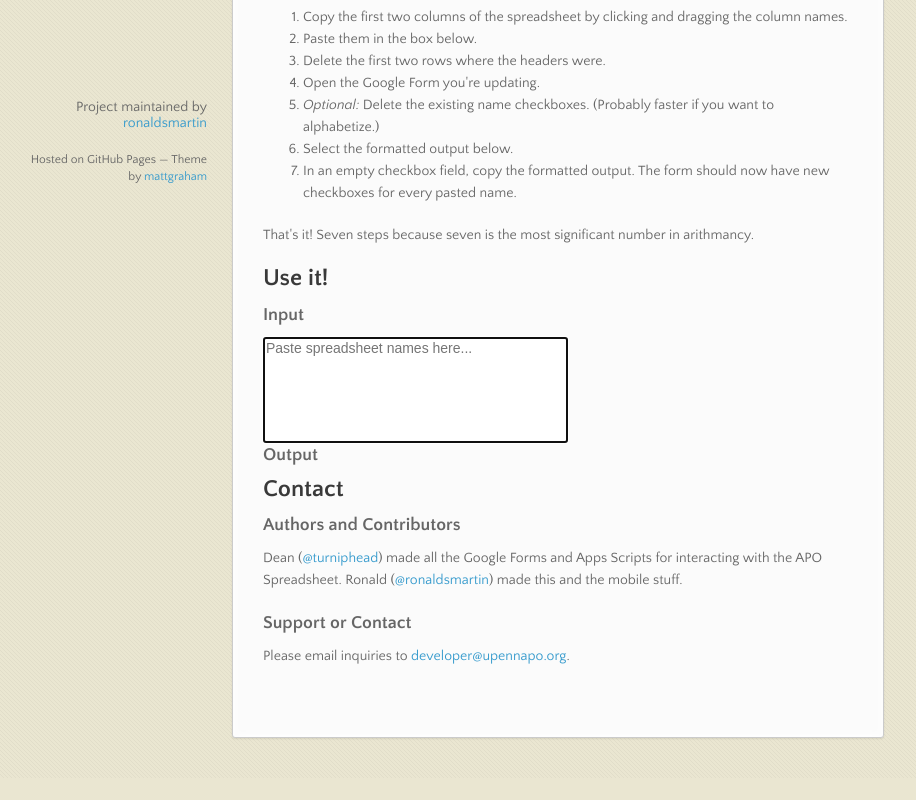
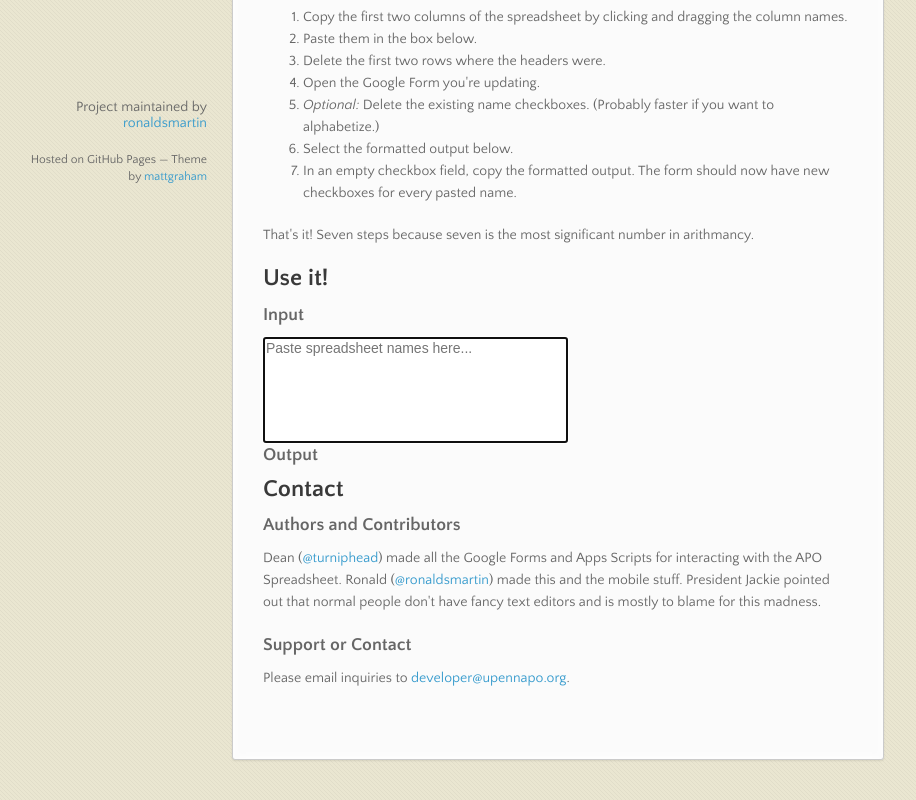
Before and after one commit to ronaldsmartin/APO-DZ-Form-Name-Formatter, a plain HTML site: page index.html in a window 1280 px wide. Shown: the part 575-1375 px from the top of the page, without its empty margins (83-999 px from the left). Before the commit the page ends 1353 px from the top, so only its background shows below. Drawn offline with nearby package versions, Linux system fonts and the light colour scheme.

Commit message:
Update index.html

```diff
--- a/index.html
+++ b/index.html
@@ -87,7 +87,7 @@
 <h3>
 <a name="authors-and-contributors" class="anchor" href="#authors-and-contributors"><span class="octicon octicon-link"></span></a>Authors and Contributors</h3>
 
-<p>Dean (<a href="https://github.com/turniphead" class="user-mention">@turniphead</a>) made all the Google Forms and Apps Scripts for interacting with the APO Spreadsheet. Ronald (<a href="https://github.com/ronaldsmartin" class="user-mention">@ronaldsmartin</a>) made this and the mobile stuff.</p>
+<p>Dean (<a href="https://github.com/turniphead" class="user-mention">@turniphead</a>) made all the Google Forms and Apps Scripts for interacting with the APO Spreadsheet. Ronald (<a href="https://github.com/ronaldsmartin" class="user-mention">@ronaldsmartin</a>) made this and the mobile stuff. President Jackie pointed out that normal people don't have fancy text editors and is mostly to blame for this madness.</p>
 
 <h3>
 <a name="support-or-contact" class="anchor" href="#support-or-contact"><span class="octicon octicon-link"></span></a>Support or Contact</h3>
```
